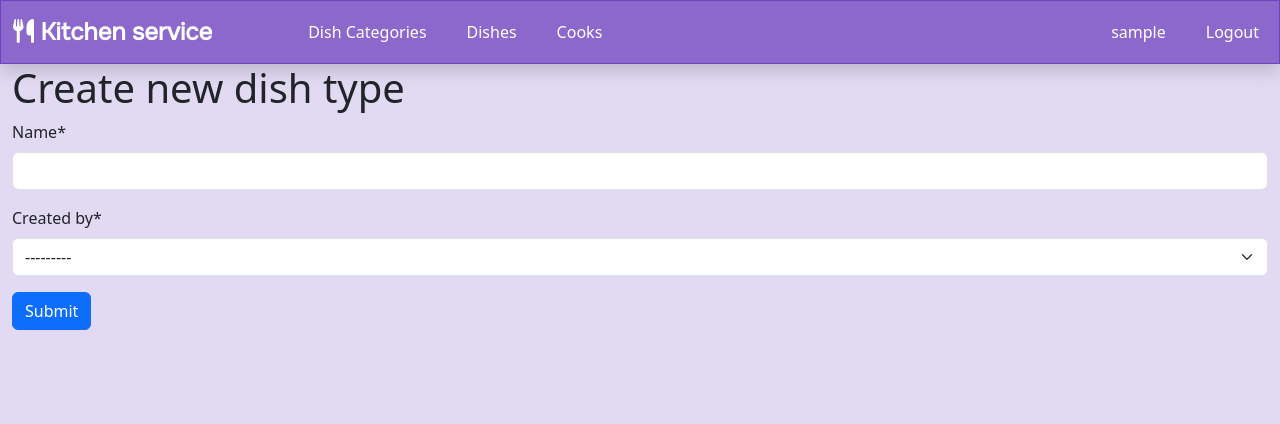
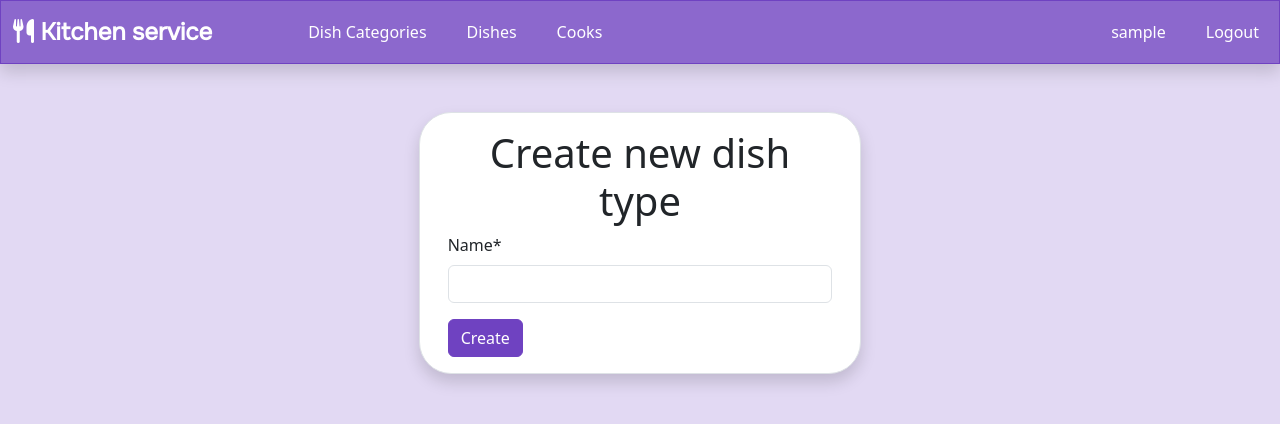
Before and after one commit to KristianYe/restaurant-kitchen, a Django app: page /dish-types/create/ in a window 1280 px wide. Shown: the top 424 px of the page. Run offline with Django 4.2, Linux system fonts and the light colour scheme; the visitor is signed in with stand-in values (Sample User, id 1); data that the repository does not hold is empty; some libraries are stand-ins or nearby versions.

Commit message:
updated dish_type_form

```diff
--- a/kitchen/views.py
+++ b/kitchen/views.py
@@ -100,7 +100,7 @@ class DishTypeListView(LoginRequiredMixin, generic.ListView):
 
 class DishTypeCreateView(LoginRequiredMixin, generic.CreateView):
     model = DishType
-    fields = "__all__"
+    fields = ["name"]
     template_name = "kitchen/dish_type_form.html"
     context_object_name = "dish_type_form"
     success_url = reverse_lazy("kitchen:dish-type-list")
--- a/templates/kitchen/dish_form.html
+++ b/templates/kitchen/dish_form.html
@@ -40,7 +40,7 @@
               {{ form.image|as_crispy_field}}
             </div>
           </div>
-          <input type="submit" value="Update" class="btn btn-purple" />
+          <input type="submit" value="{{ object|yesno:"Update,Create" }}" class="btn btn-purple" />
         </form>
       </div>
     </div>
--- a/templates/kitchen/dish_type_form.html
+++ b/templates/kitchen/dish_type_form.html
@@ -2,11 +2,18 @@
 {% load crispy_forms_filters %}
 
 {% block content %}
-  <h1>{{ object|yesno:"Update,Create new" }} dish type</h1>
-  <form action="" method="post" novalidate>
-    {% csrf_token %}
-    {{ form|crispy }}
+  <div class="container d-flex justify-content-center align-items-center mt-5">
+    <div class="col-md-4">
+      <div class="row border rounded-5 p-3 bg-white shadow box-area">
+        <h1 class="text-center">{{ object|yesno:"Update,Create new" }} dish type</h1>
 
-    <input type="submit" value="Submit" class="btn btn-primary">
-  </form>
+        <form method="post" action="{% url 'login' %}">
+          {% csrf_token %}
+          {{ form|crispy }}
+
+          <input type="submit" value="{{ object|yesno:"Update,Create" }}" class="btn btn-purple" />
+        </form>
+      </div>
+    </div>
+  </div>
 {% endblock %}
```
